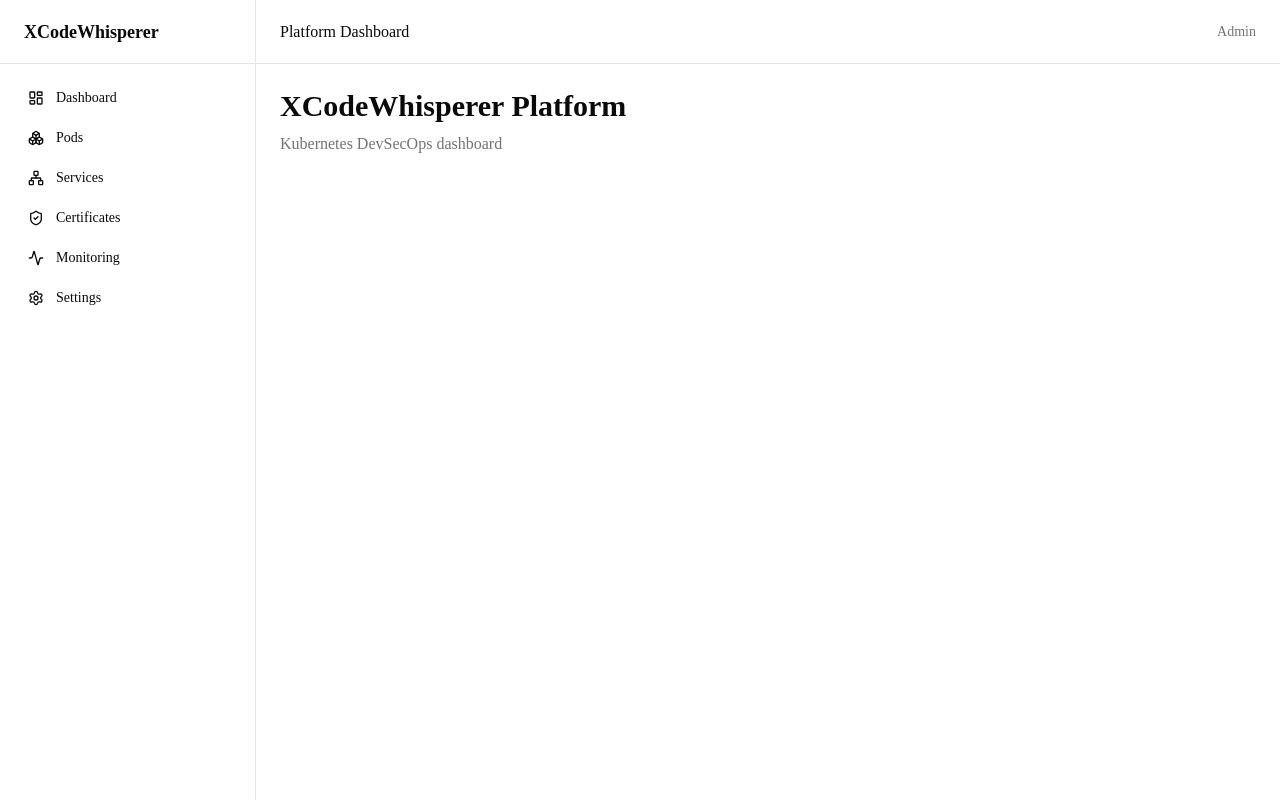
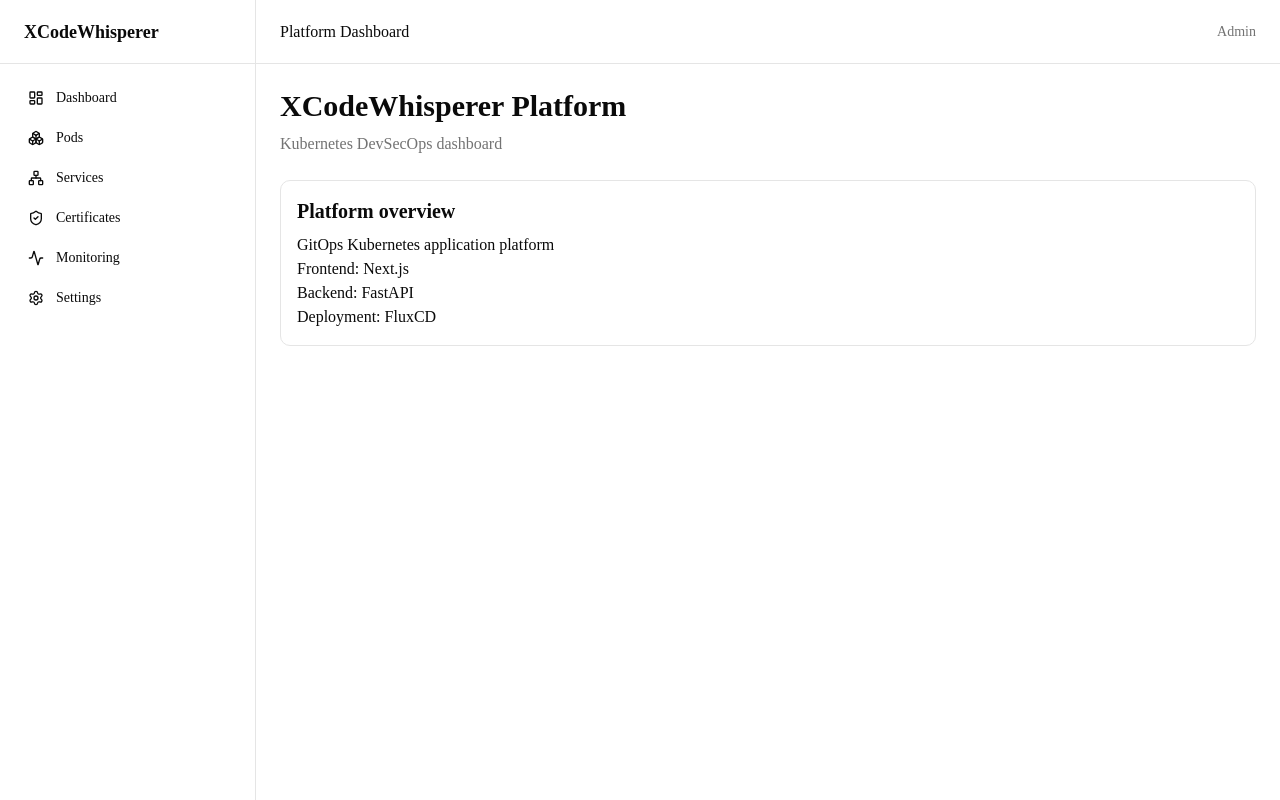
Before and after one commit to Banchereau/demo-frontend, a Next.js app: page / in a window 1280 px wide. Built offline with nearby package versions, Linux system fonts and the light colour scheme.

Commit message:
Connect dashboard to backend API

```diff
--- a/src/app/dashboard/page.tsx
+++ b/src/app/dashboard/page.tsx
@@ -1,8 +1,13 @@
 import { StatCard } from "@/components/dashboard/stat-card";
 import { getClusterStatus } from "@/lib/api/cluster";
+import { getBackendStatus } from "@/lib/api/backend";
 
 export default async function DashboardPage() {
-  const cluster = await getClusterStatus();
+  const [cluster, backend] = await Promise.all([
+    getClusterStatus(),
+    getBackendStatus(),
+  ]);
+
 
   return (
     <div className="space-y-6">
@@ -39,12 +44,38 @@
       </div>
 
       <div className="rounded-lg border p-4">
-        <p>
-          Cluster version: {cluster.version}
+        <h2 className="text-xl font-semibold">
+          Cluster status
+        </h2>
+
+        <p className="mt-2">
+          Version: {cluster.version}
         </p>
 
         <p>
-          Status: {cluster.health}
+          Health: {cluster.health}
+        </p>
+      </div>
+
+      <div className="rounded-lg border p-4">
+        <h2 className="text-xl font-semibold">
+          Backend API
+        </h2>
+
+        <p className="mt-2">
+          Application: {backend.application}
+        </p>
+
+        <p>
+          Status: {backend.status}
+        </p>
+
+        <p>
+          Version: {backend.version}
+        </p>
+
+        <p>
+          Message: {backend.message}
         </p>
       </div>
     </div>
--- a/src/app/page.tsx
+++ b/src/app/page.tsx
@@ -8,6 +8,28 @@
       <p className="mt-2 text-muted-foreground">
         Kubernetes DevSecOps dashboard
       </p>
+
+      <div className="mt-6 rounded-lg border p-4">
+        <h2 className="text-xl font-semibold">
+          Platform overview
+        </h2>
+
+        <p className="mt-2">
+          GitOps Kubernetes application platform
+        </p>
+
+        <p>
+          Frontend: Next.js
+        </p>
+
+        <p>
+          Backend: FastAPI
+        </p>
+
+        <p>
+          Deployment: FluxCD
+        </p>
+      </div>
     </div>
   );
 }
--- /dev/null
+++ b/src/lib/api/backend.ts
@@ -0,0 +1,15 @@
+import { BackendStatus } from "@/types/backend";
+
+const BACKEND_URL = "https://api.xcodewhisperer.fr";
+
+export async function getBackendStatus(): Promise<BackendStatus> {
+  const response = await fetch(BACKEND_URL, {
+    cache: "no-store",
+  });
+
+  if (!response.ok) {
+    throw new Error("Backend API unavailable");
+  }
+
+  return response.json();
+}
--- /dev/null
+++ b/src/types/backend.ts
@@ -0,0 +1,6 @@
+export interface BackendStatus {
+  application: string;
+  status: string;
+  message: string;
+  version: string;
+}
```
